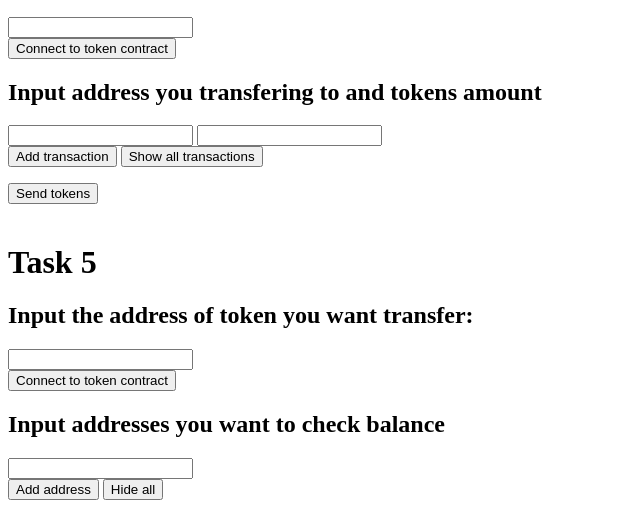
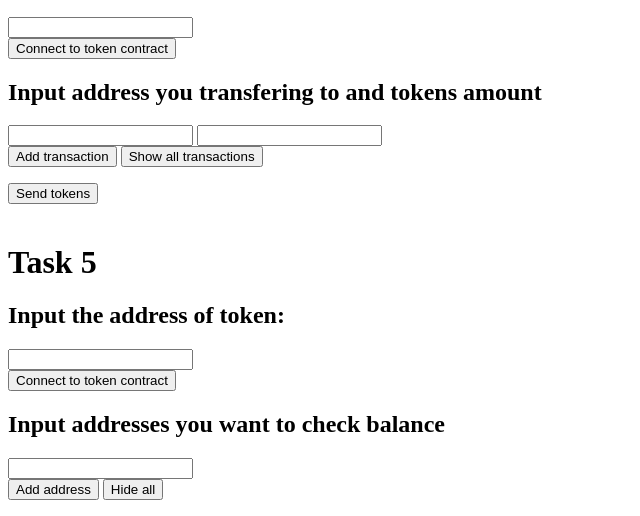
Before and after one commit to togeprrri/IVS-ethersLibTasks, a website with bundled scripts: page index.html in a window 1280 px wide. Shown: the part 645-1161 px from the top of the page, without its empty margins (0-640 px from the left). Built offline with nearby package versions, Linux system fonts and the light colour scheme.

Commit message:
fixed index.html

```diff
--- a/index.html
+++ b/index.html
@@ -49,7 +49,7 @@
     <br><br>
     <h1>Task 5</h1>
 
-    <h2>Input the address of token you want transfer:</h2>
+    <h2>Input the address of token:</h2>
     <input type="text" id="tokenContractAddress1"><br>
     <button id="connectToTokenButton1">Connect to token contract</button><br>
     <p id="tokenInfo1"></p>
```
